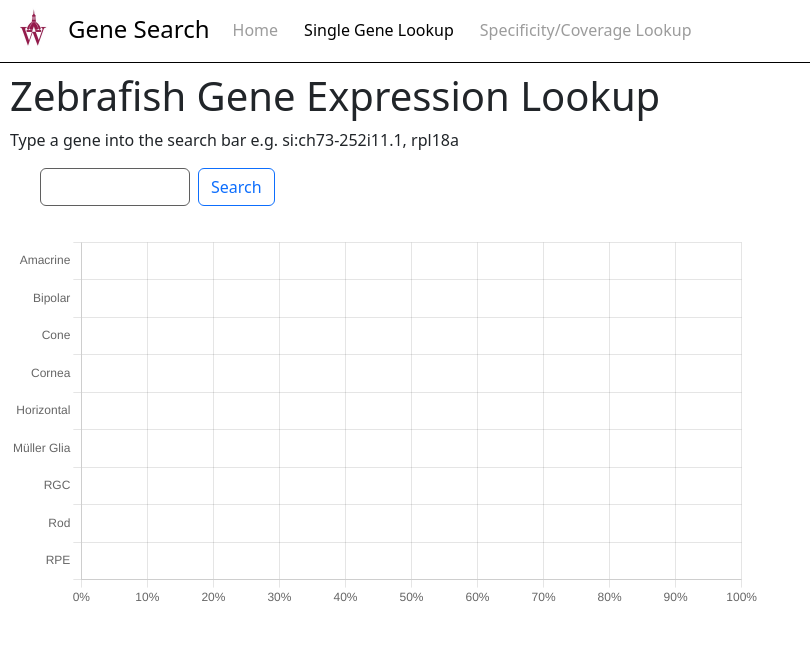
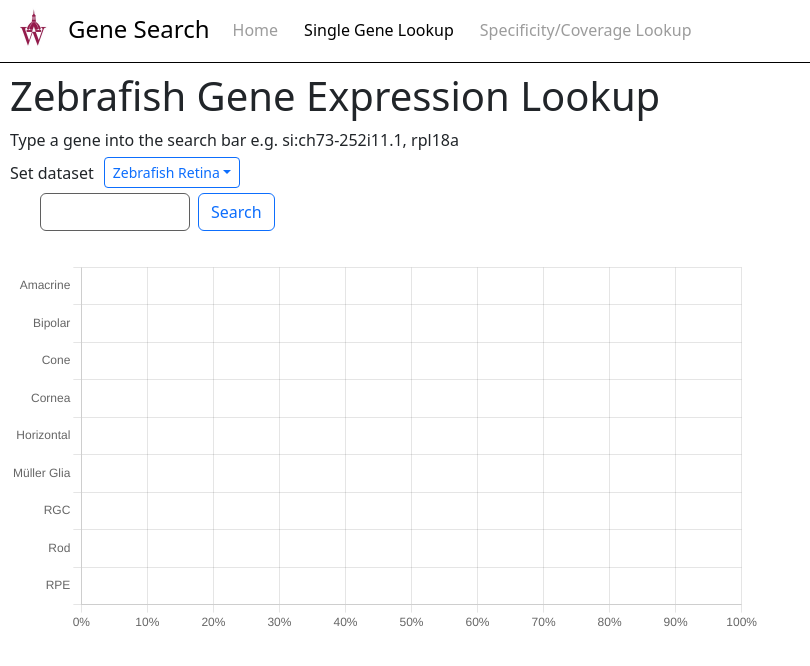
Before and after one commit to sbeven/zebrafish-website, a React (Create React App) app in the folder client/: page /singleLookup in a window 1280 px wide. Shown: the top 666 px of the page, without its empty margins (0-810 px from the left). Built offline with nearby package versions, Linux system fonts and the light colour scheme.

Commit message:
added zebrafish landscape

```diff
--- a/client/src/App.css
+++ b/client/src/App.css
@@ -43,10 +43,9 @@ main {
 
     clear:left;
     min-width: 500px;
-    min-height: 300px;
-    height:100vh;
+    min-height: 400px;
     max-width: 750px;
-    max-height: 400px;
+    max-height: 1000px;
 
 }
 
@@ -66,6 +65,6 @@ main {
 
 /*scatter graph tissue selection*/
 .dropdown-menu {
-    height: 150px;
+    max-height: 150px;
     overflow-y: scroll;
   }
--- a/client/src/barGraph.js
+++ b/client/src/barGraph.js
@@ -20,6 +20,16 @@ import {
     Legend
   );
 
+  const landscapeLabels = ['Cardiomyocyte', 'Endothelial cell',
+  'Enterocyte', 'Epithelial cell', 'Epithelial cell (Brain)',
+  'Erythrocyte', 'Erythrocyte (Liver)', 'Erythroid Progenitor cell',
+  'Fibroblast', 'Goblet cell', 'Granulocyte', 'Granulosa cell', 'Hatching Gland',
+  'Hepatocyte', 'Immune cell', 'Immune Progenitor cell', 'Intestinal Bulb cell',
+  'Ionocyte', 'Keratinocyte', 'Macrophage', 'Mesenchymal cell', 'Mesenchymal cell (Caudal Fin)',
+  'Mt-rich cell', 'Muscle cell', 'Nephron cell', 'Neural cell', 'Neural Progenitor cell',
+  'Neurosecretory cell', 'Oligodendrocyte', 'Oocyte', 'Osteoblast', 'Pancreatic cell',
+  'Pancreatic Macrophage', 'Primordial Germ cell', 'Radial Glia', 'Retinal cell', 'Retinal Cone cell',
+  'Retinal Pigment Epithelial cell', 'Smooth Muscle cell', 'Spermatocyte', 'T cell']
 
   const options = {
     indexAxis: 'y',
@@ -61,7 +71,7 @@ import {
   const labels = ["Amacrine","Bipolar","Cone","Cornea","Horizontal","Müller Glia","RGC","Rod","RPE"];
 
   var data = {
-    labels,
+    labels: labels,
 
     datasets: [
       {
@@ -73,8 +83,18 @@ import {
   };
 // ^^ this is chart stuff
 
-export default function BarGraph({passedData, passedGene}) {
+export default function BarGraph({passedData, passedGene, dataset}) {
   const chartReference = useRef();
+  useEffect(() => {
+    const chart = chartReference.current
+    if (dataset === "Zebrafish Landscape") {
+      chart.data.labels = landscapeLabels
+    } else {
+      chart.data.labels = labels
+
+    }
+    chart.data.datasets[0].data = []
+  }, [dataset])
 
   useEffect(() => {
       const chart = chartReference.current
@@ -87,7 +107,7 @@ export default function BarGraph({passedData, passedGene}) {
       chart.update()
   }, [passedData, passedGene])
     return (
-    <div className='graph'>
+    <div className='graph' style={{height: dataset === "Zebrafish Retina" ? "400px" : "820px"}}>
     <Bar ref={chartReference}
     options={options}
     data={data} />
--- a/client/src/pages/singleLookup.js
+++ b/client/src/pages/singleLookup.js
@@ -2,6 +2,7 @@ import React, { useState} from 'react';
 import SearchBar from '../searchbar';
 import BarGraph from '../barGraph';
 
+import { DropdownButton, Dropdown } from 'react-bootstrap';
 
 export default function SingleLookup() {
 
@@ -10,12 +11,14 @@ export default function SingleLookup() {
     const [searchWord, setSearchWord] = useState("")
     const [data, setData] = useState([])
     const [gene, setGene] = useState("")
+    const [dataset, setDataset] = useState("Zebrafish Retina")
 
     //api call set and get
     async function search() {
         setLoad(true)
         await fetch("/search?"+ new URLSearchParams({
-            query: searchWord
+            gene: searchWord,
+            dataset: dataset
         })).then(
                 res => {
                     if (!res.ok) {
@@ -29,6 +32,7 @@ export default function SingleLookup() {
         ).then(
             object => {
                 setResponse("")
+                console.log(object["data"])
                 setData(object["data"])
                 setGene(searchWord)
             }
@@ -43,7 +47,15 @@ export default function SingleLookup() {
     return (
         <div id="page">
         <h1>Zebrafish Gene Expression Lookup</h1>
-        <p>Type a gene into the search bar e.g. si:ch73-252i11.1, rpl18a</p>
+        <p style={{margin: "0px"}}>Type a gene into the search bar e.g. si:ch73-252i11.1, rpl18a</p>
+        <div style={{ display: 'flex', alignItems: "center", margin: "5px 0px"}}>
+                <p style={{ margin: "0px", padding: "0px 10px 0px 0px" }}>Set dataset</p>
+                <DropdownButton size='sm' variant="outline-primary" id="dropdown-basic-button" title={dataset}>
+                    <Dropdown.Item onClick={() => setDataset("Zebrafish Retina")} >Zebrafish Retina</Dropdown.Item>
+                    <Dropdown.Item onClick={() => setDataset("Zebrafish Landscape")} >Zebrafish Landscape</Dropdown.Item>
+
+                </DropdownButton>
+            </div>
         <div id="searchbar">
         <SearchBar
                   loading={load}
@@ -53,7 +65,7 @@ export default function SingleLookup() {
         </div>
         <p className = "response">{response}</p>
 
-        <BarGraph passedData={data} passedGene={gene}/>
+        <BarGraph passedData={data} passedGene={gene} dataset={dataset}/>
         </div>
 
     )
--- a/client/src/pages/singleWeighted.js
+++ b/client/src/pages/singleWeighted.js
@@ -60,7 +60,7 @@ export default function SingleWeighted() {
 
     return (
         <div>
-            <h1>Specificity/Coverage weighted lookup</h1>
+            <h1>Specificity/Coverage weighted lookup (Retina)</h1>
             <p style={{margin: "0px"}}>Search for the top genes based on a weighted average of specificity and coverage.
                 Click on a point to show expression percentages.</p>
             <div style={{ display: 'flex', alignItems: "center", margin: "5px 0px"}}>
--- a/client/src/scatterGraph.js
+++ b/client/src/scatterGraph.js
@@ -18,6 +18,7 @@ ChartJS.register(LinearScale, PointElement, LineElement, Tooltip, Legend);
 const options = {
     responsive: true,
     maintainAspectRatio: false,
+    animation: false,
     elements: {
         point: {
             pointRadius: 5,
@@ -93,7 +94,8 @@ export default function ScatterGraph({passedData}) {
 
     async function search(gene) {
         await fetch("/search?"+ new URLSearchParams({
-            query: gene
+            gene: gene,
+            dataset: "Zebrafish Retina"
         })).then(
                 res => {
                     if (!res.ok) {
@@ -151,7 +153,7 @@ export default function ScatterGraph({passedData}) {
             <Scatter ref={chartReference} options={options} data={data} onClick={onClick} />
         </div>
         <br/>
-        <BarGraph passedData={barData} passedGene={gene}/>
+        <BarGraph passedData={barData} passedGene={gene} dataset={"Zebrafish Retina"}/>
         </div>
     )
 
```
Also changed, not shown: 2 other files (tests, documents, lock files or other folders).
